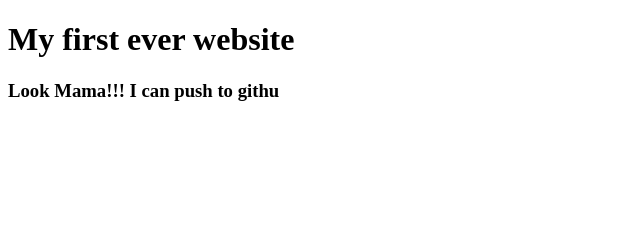
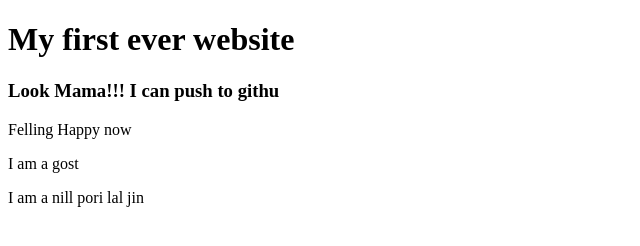
Before and after one commit to parvezlp/first-website, a plain HTML site: page index.html in a window 1280 px wide. Shown: the whole page, without its empty margins (0-640 px from the left). Drawn offline with Linux system fonts and the light colour scheme.

Commit message:
add new line

```diff
--- a/index.html
+++ b/index.html
@@ -9,5 +9,8 @@
 <body>
     <h1>My first ever website</h1>
     <h3>Look Mama!!! I can push to githu</h3>
+    <p>Felling Happy now</p>
+    <p> I am a gost</p>
+    <p>I am a nill pori lal jin</p>
 </body>
 </html>
```
